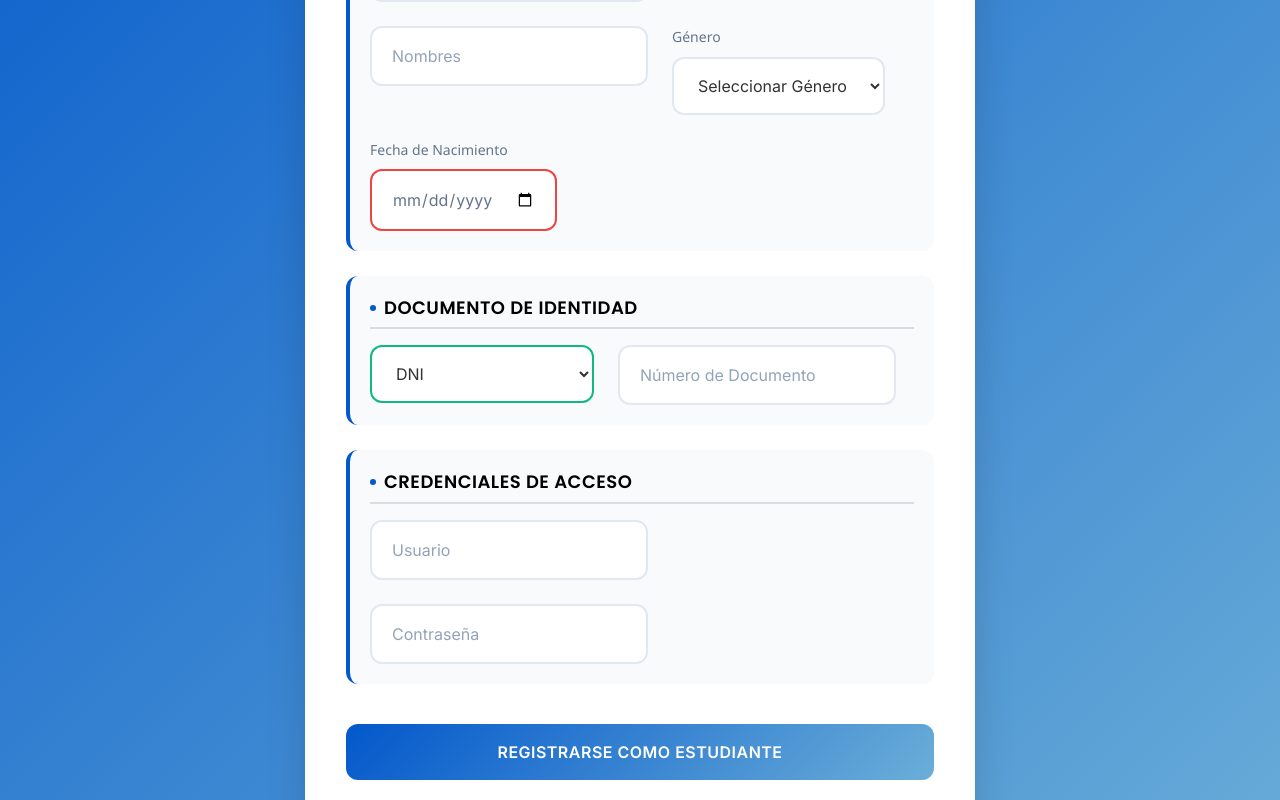
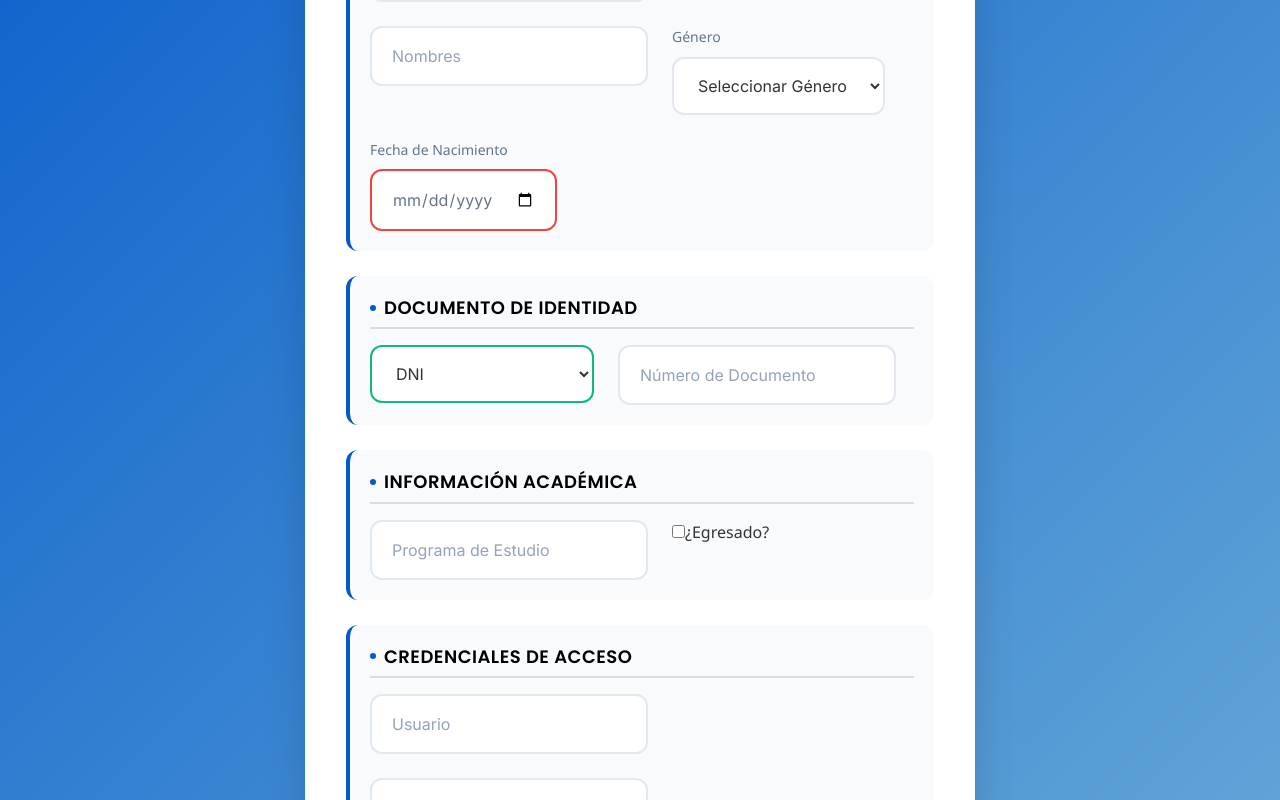
Before and after one commit to iestpdev/job-market-client, a React (Vite) app: page /register in a window 1280 px wide. Shown: the part 442-1242 px from the top of the page. Built offline with nearby package versions, Linux system fonts and the light colour scheme; no server answers.

Commit message:
refactor: 💡 update studentRegisterForm

```diff
--- a/src/modules/auth/components/forms/Register/student/StudentRegisterForm.jsx
+++ b/src/modules/auth/components/forms/Register/student/StudentRegisterForm.jsx
@@ -12,6 +12,8 @@ export default function StudentRegisterForm() {
         fechNac: '',
         tipoDOI: 'DNI',
         numDOI: '',
+        programaEstudio: '',
+        esEgresado: false,
         username: '',
         userpass: '',
     });
@@ -19,8 +21,9 @@ export default function StudentRegisterForm() {
     const { mutate, isPending } = useRegisterStudent(() => navigate('/login'));
 
     const handleChange = e => {
-        const { name, value } = e.target;
-        setForm(prev => ({ ...prev, [name]: value }));
+        const { name, value, type, checked } = e.target;
+        const newValue = type === 'checkbox' ? checked : value;
+        setForm(prev => ({ ...prev, [name]: newValue }));
     };
 
     const handleSubmit = e => {
@@ -33,6 +36,8 @@ export default function StudentRegisterForm() {
             <div className="student-register-card">
                 <h3 className="student-register-title">Registro de Estudiante</h3>
                 <form onSubmit={handleSubmit} className="student-register-form">
+
+                    {/* Información Personal */}
                     <div className="form-section">
                         <h4 className="section-title">Información Personal</h4>
                         <div className="form-grid">
@@ -87,6 +92,7 @@ export default function StudentRegisterForm() {
                         </div>
                     </div>
 
+                    {/* Documento de Identidad */}
                     <div className="form-section">
                         <h4 className="section-title">Documento de Identidad</h4>
                         <div className="form-grid">
@@ -115,6 +121,36 @@ export default function StudentRegisterForm() {
                         </div>
                     </div>
 
+                    {/* Información Académica */}
+                    <div className="form-section">
+                        <h4 className="section-title">Información Académica</h4>
+                        <div className="form-grid">
+                            <div className="input-group">
+                                <input
+                                    name="programaEstudio"
+                                    placeholder="Programa de Estudio"
+                                    onChange={handleChange}
+                                    value={form.programaEstudio}
+                                    className="student-input"
+                                    required
+                                />
+                            </div>
+
+                            <div className="input-group checkbox-group">
+                                <label>
+                                    <input
+                                        type="checkbox"
+                                        name="esEgresado"
+                                        checked={form.esEgresado}
+                                        onChange={handleChange}
+                                    />
+                                    ¿Egresado?
+                                </label>
+                            </div>
+                        </div>
+                    </div>
+
+                    {/* Credenciales de Acceso */}
                     <div className="form-section">
                         <h4 className="section-title">Credenciales de Acceso</h4>
                         <div className="form-grid">
```
